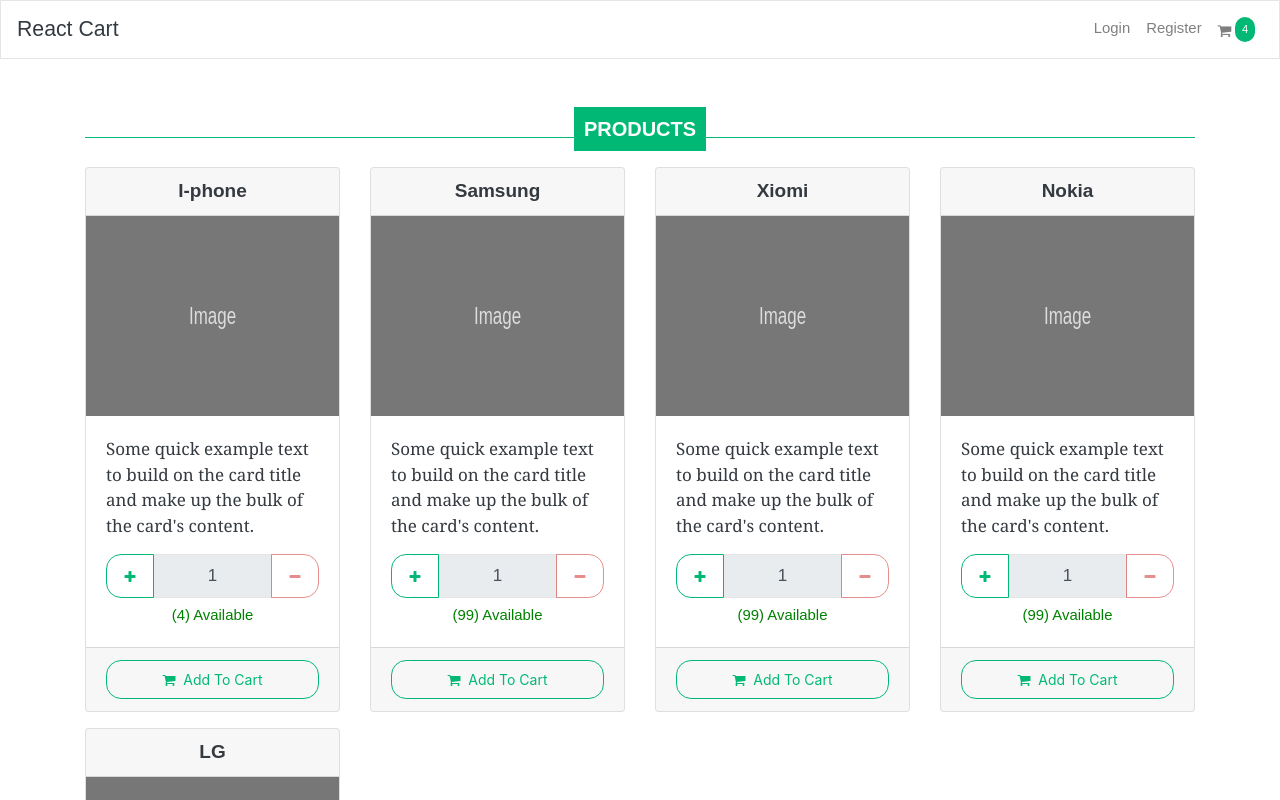
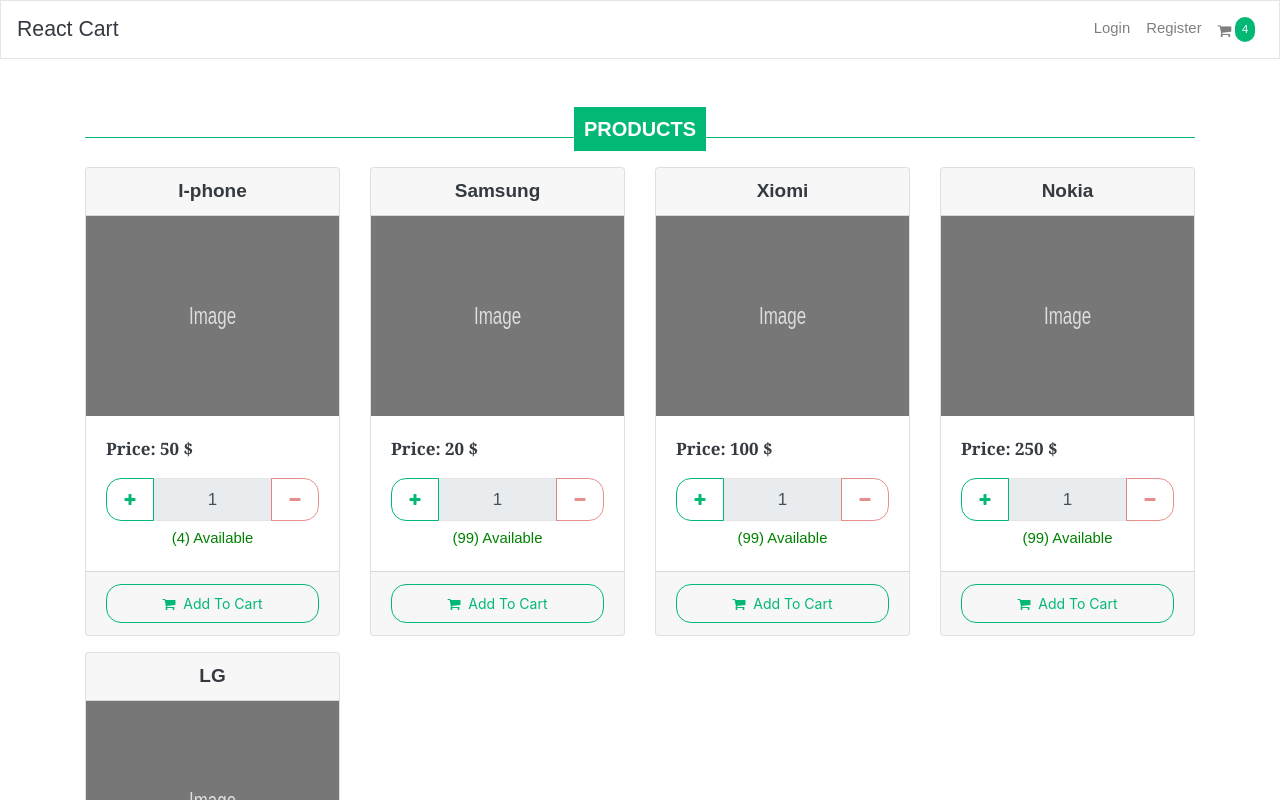
Before and after one commit to seersol92/react-shopping-cart, a React (Create React App) app: page / in a window 1280 px wide. Shown: the top 800 px of the page. Built offline with nearby package versions, Linux system fonts and the light colour scheme.

Commit message:
product price

```diff
--- a/src/components/Home.js
+++ b/src/components/Home.js
@@ -59,7 +59,9 @@
                             alt={item.name}
                             />
                             <div className="card-body">
-                                <p className="card-text">Some quick example text to build on the card title and make up the bulk of the card's content.</p>
+                                <p className="card-text">
+                                    <strong>Price: {item.price} $</strong>
+                                </p>
                                 <div class="input-group mb-1">
                                 <div class="input-group-prepend">
                                     <button
--- a/src/components/cart/Cart.js
+++ b/src/components/cart/Cart.js
@@ -65,7 +65,7 @@
                     </table>
                     :
                     <div class="alert alert-dismissible alert-secondary">
-                            <strong>Well done!</strong> Your cart is empty!!.
+                            <strong> <i className="fa fa-hand-o-right" aria-hidden="true"></i> Your cart is empty!!.</strong>
                     </div>
                     }
                 </div>
--- a/src/meta/products.json
+++ b/src/meta/products.json
@@ -4,6 +4,7 @@
         "name": "I-phone",
         "qty": 5,
         "image": "",
+        "price": 50,
         "selectedQty": 1
 
     },
@@ -12,6 +13,7 @@
         "name": "Samsung",
         "qty": 100,
         "image": "",
+        "price": 20,
         "selectedQty": 1
 
     },
@@ -20,6 +22,7 @@
         "name": "Xiomi",
         "qty": 100,
         "image": "",
+        "price": 100,
         "selectedQty": 1
 
     },
@@ -28,6 +31,7 @@
         "name": "Nokia",
         "qty": 100,
         "image": "",
+        "price": 250,
         "selectedQty": 1
 
     },
@@ -36,6 +40,7 @@
         "name": "LG",
         "qty": 100,
         "image": "",
+        "price": 90,
         "selectedQty": 1
 
     }
```
